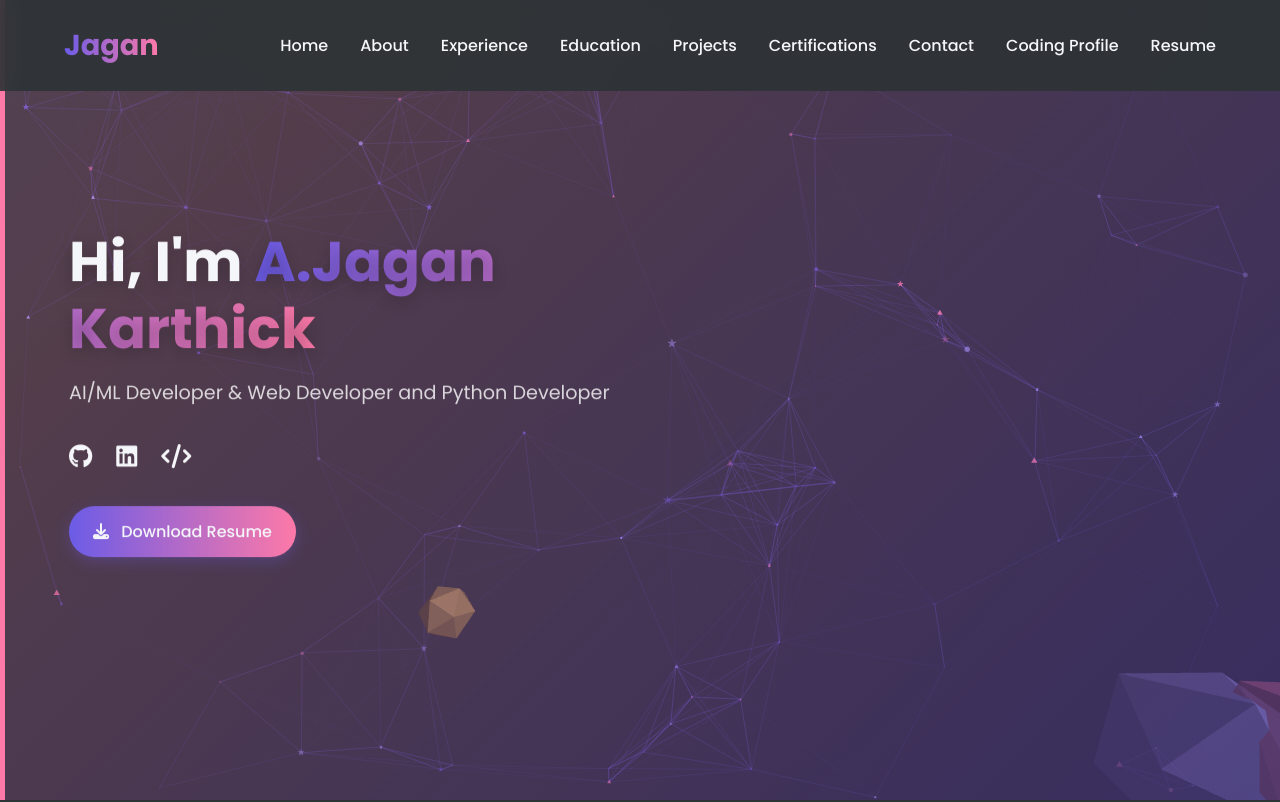
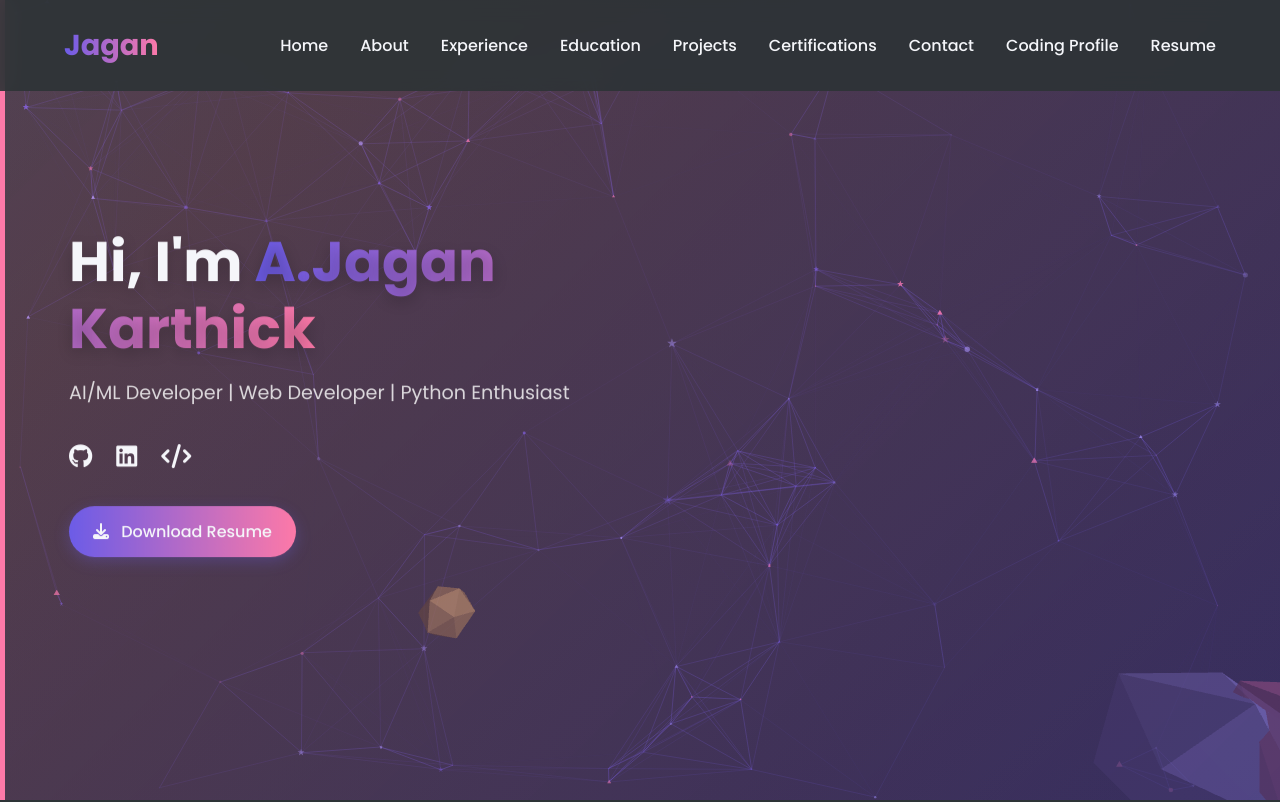
Before and after one commit to JAGAN-KARTHICK-A/jagan-karthick-a.github.io, a plain HTML site: page index.html in a window 1280 px wide. Shown: the top 802 px of the page. Drawn offline with nearby package versions, Linux system fonts and the light colour scheme; animation ran at ten frames a second.

Commit message:
Update index.html
Updated HTML

```diff
--- a/index.html
+++ b/index.html
@@ -50,7 +50,7 @@
         <section id="home" class="hero">
             <div class="hero-content">
                 <h1>Hi, I'm <span>A.Jagan Karthick</span></h1>
-                <p class="subtitle">AI/ML Developer & Web Developer and Python Developer</p>
+                <p class="subtitle">AI/ML Developer | Web Developer | Python Enthusiast</p>
                 <div class="social-links">
                     <a href="https://github.com/JAGAN-KARTHICK-A" target="_blank"><i class="fab fa-github"></i></a>
                     <a href="https://linkedin.com/in/jagankarthick" target="_blank"><i class="fab fa-linkedin"></i></a>
```
